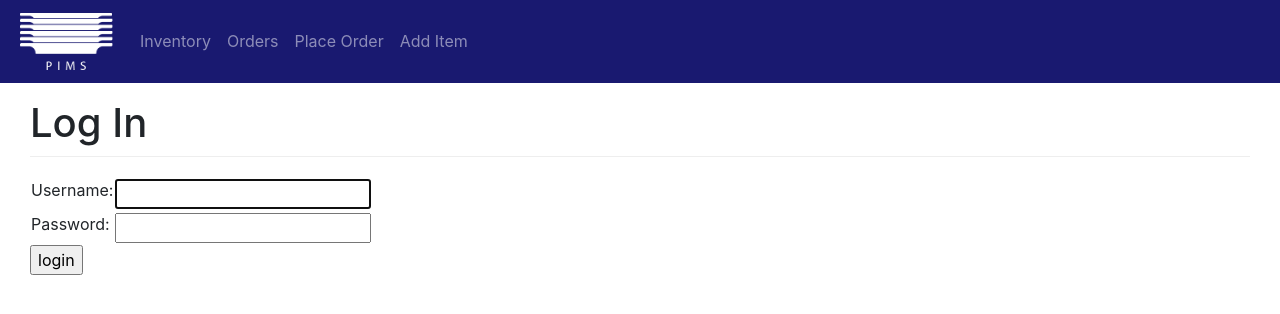
After one commit to AidonLebar/Plate-Inventory-Management-System, a Django app: page /login/ in a window 1280 px wide. The commit adds this page. Shown: the top 314 px of the page. Run offline with Django 3.2, Linux system fonts and the light colour scheme; some libraries are stand-ins or nearby versions.

Commit message:
authentication and login added

```diff
--- a/inventory/templates/inventory/base.html
+++ b/inventory/templates/inventory/base.html
@@ -43,6 +43,7 @@
 
 
     <div class="container-fluid">
+      {% block big_boss %}
       <div class="quick-order">
         <nav class="col-sm-3 col-md-2 d-none d-sm-block bg-light sidebar">
           <ul class="form-check">
@@ -62,6 +63,7 @@
           {% block content %}{% endblock %}
         </main>
       </div>
+      {% endblock %}
   </div>
 
     <!-- Optional JavaScript -->
--- /dev/null
+++ b/inventory/templates/inventory/login.html
@@ -0,0 +1,40 @@
+{% extends "inventory/base.html" %}
+
+{% block big_boss %}
+<main role="main" class="col-sm-12 ml-sm-auto col-md-12 pt-3">
+    <h1>Log In</h1>
+
+{% if form.errors %}
+<p>Your username and password didn't match. Please try again.</p>
+{% endif %}
+
+{% if next %}
+    {% if user.is_authenticated %}
+    <p>Your account doesn't have access to this page. To proceed,
+    please login with an account that has access.</p>
+    {% else %}
+    <p>Please login to see this page.</p>
+    {% endif %}
+{% endif %}
+
+<form method="post" action="{% url 'login' %}">
+{% csrf_token %}
+<table>
+<tr>
+    <td>{{ form.username.label_tag }}</td>
+    <td>{{ form.username }}</td>
+</tr>
+<tr>
+    <td>{{ form.password.label_tag }}</td>
+    <td>{{ form.password }}</td>
+</tr>
+</table>
+
+<input type="submit" value="login" />
+<input type="hidden" name="next" value="{{ next }}" />
+</form>
+
+{# Assumes you setup the password_reset view in your URLconf #}
+{# <p><a href="{% url 'password_reset' %}">Lost password?</a></p> #}
+
+{% endblock %}
--- a/plate_club_inventory/settings.py
+++ b/plate_club_inventory/settings.py
@@ -119,3 +119,7 @@ USE_TZ = True
 # https://docs.djangoproject.com/en/1.11/howto/static-files/
 
 STATIC_URL = '/static/'
+
+# THAT CUSTOM SHIT
+
+LOGIN_URL = '/login/'
--- a/plate_club_inventory/urls.py
+++ b/plate_club_inventory/urls.py
@@ -15,8 +15,10 @@ Including another URLconf
 """
 from django.conf.urls import include, url
 from django.contrib import admin
+from django.contrib.auth import views as auth_views
 
 urlpatterns = [
     url(r'^admin/', admin.site.urls),
     url(r'^', include('inventory.urls')),
+    url(r'^login/$', auth_views.LoginView.as_view(template_name='inventory/login.html'), name='login'),
 ]
```
Also changed, not shown: inventory/views.py (+22 -0 lines).
